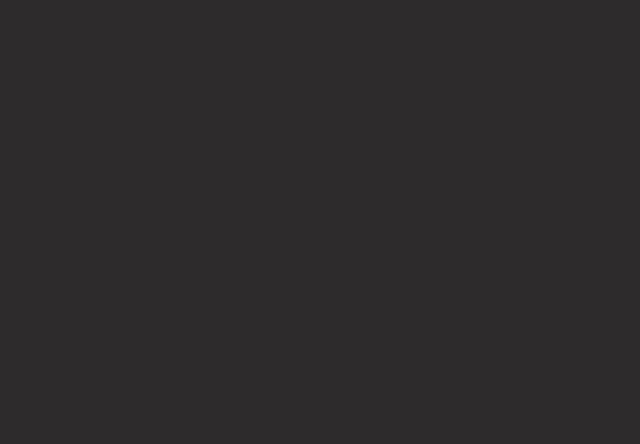
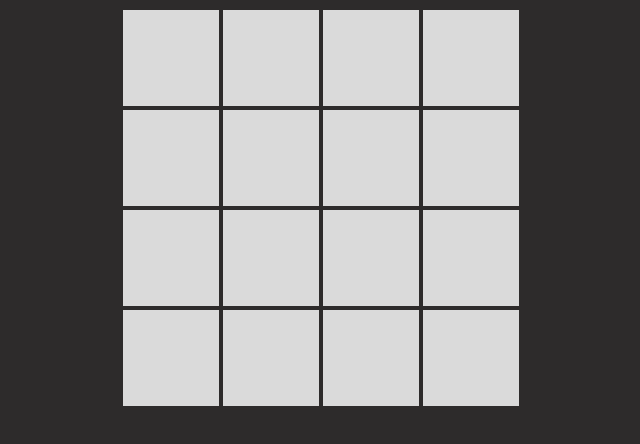
Before and after one commit to dom-lou/2048, a plain HTML site: page index.html in a window 1280 px wide. Shown: the whole page, without its empty margins (319-959 px from the left). Drawn offline with Linux system fonts and the light colour scheme.

Commit message:
Added gameboard and basic css styling

```diff
--- a/index.html
+++ b/index.html
@@ -6,6 +6,26 @@
     <link href="main.css" rel="stylesheet">
 </head>
 <body>
+    <div id="gameboard">
+        <div><p></p></div>
+        <div><p></p></div>
+        <div><p></p></div>
+        <div><p></p></div>
 
+        <div><p></p></div>
+        <div><p></p></div>
+        <div><p></p></div>
+        <div><p></p></div>
+
+        <div><p></p></div>
+        <div><p></p></div>
+        <div><p></p></div>
+        <div><p></p></div>
+
+        <div><p></p></div>
+        <div><p></p></div>
+        <div><p></p></div>
+        <div><p></p></div>
+    </div>
 </body>
 </html>
--- a/main.css
+++ b/main.css
@@ -1,3 +1,16 @@
 body {
     background-color: #2d2b2b;
+    display: flex;
+    justify-content: center;
 }
+
+div#gameboard {
+    display: grid;
+    grid-template: repeat(4,100px) / repeat(4,100px);
+}
+
+div#gameboard div {
+    margin: 2px;
+    background-color: #dadada;
+    grid-column: 0/4;
+}
```
